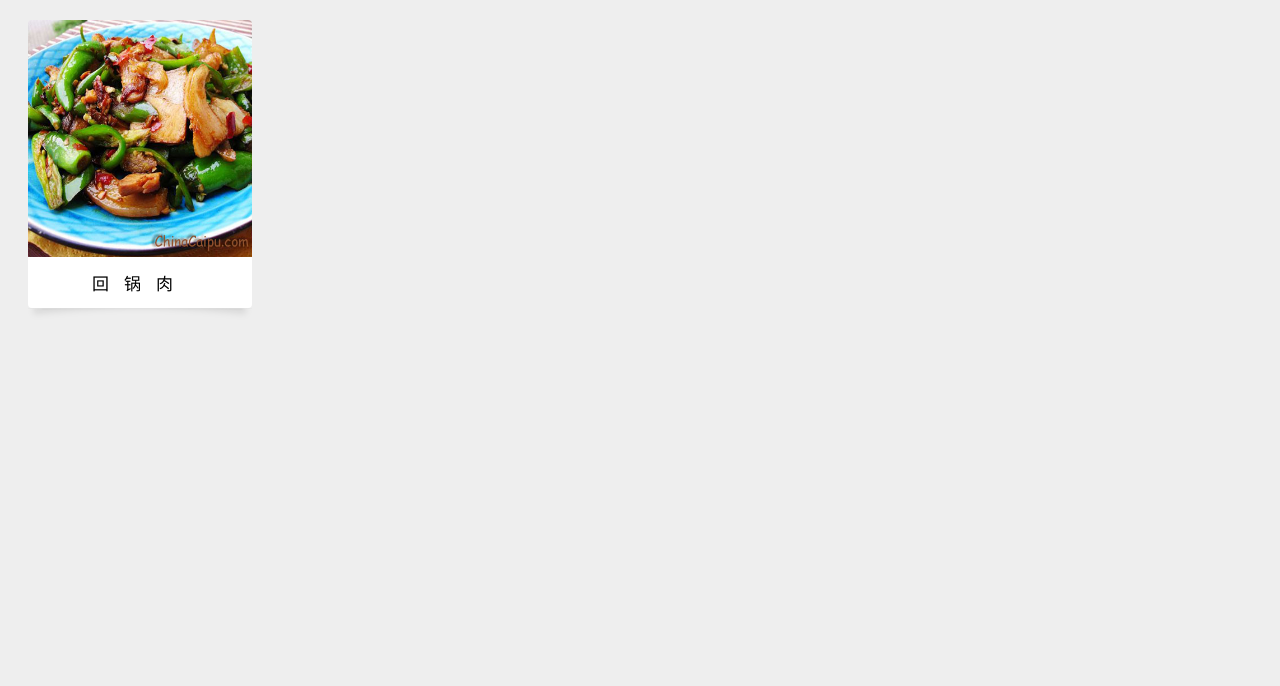
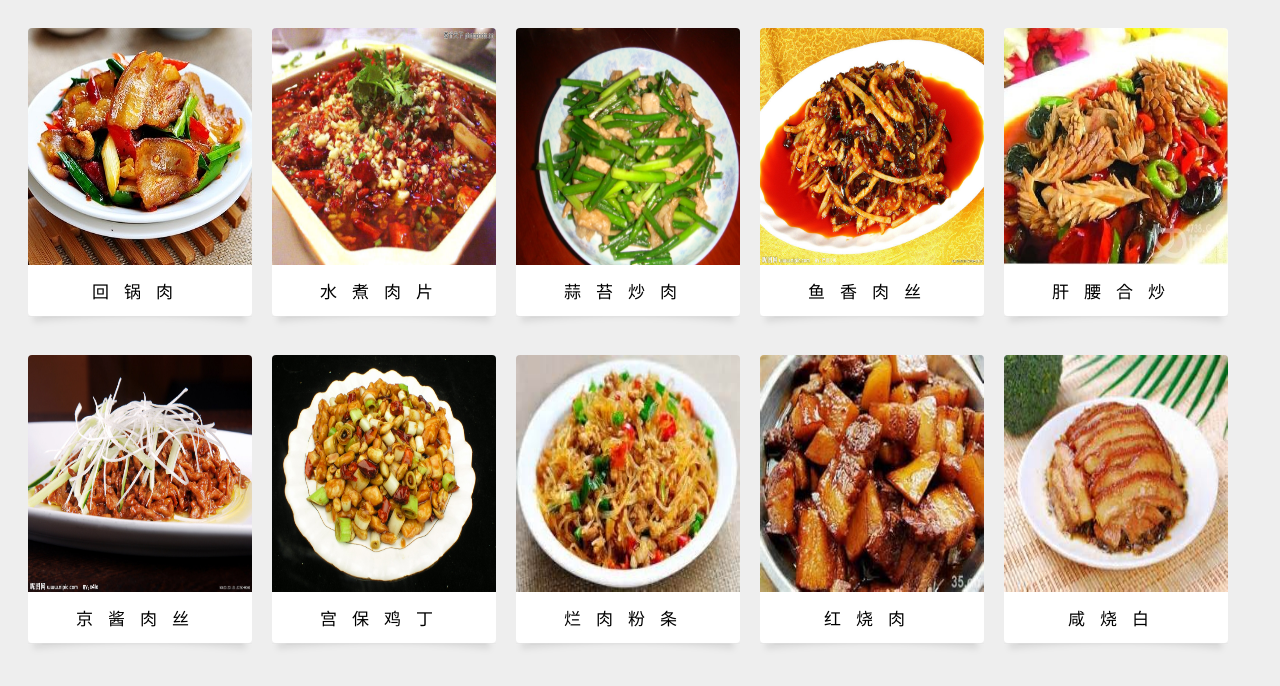
Before and after one commit to TingTalent/TingTalent.github.io, a plain HTML site: page CSS.html in a window 1280 px wide. Drawn offline with Linux system fonts and the light colour scheme.

Commit message:
Merge remote-tracking branch 'origin/master'

```diff
--- a/CSS.html
+++ b/CSS.html
@@ -15,11 +15,12 @@
             display: block;
         }
 
-        .brickBody {
+        .brickBody, .blockOne, .blockTwo, .blockThree, .blockFour, .blockFive, .blockSix, .blockSeven, .blockEight, .blockNine {
             margin: 20px 0 0 20px;
+            float: left;
         }
 
-        .text {
+        .text, .textOne, .textTwo, .textThree, .textFour, .textFive, .textSix, .textSeven, .textEight, .textNine {
             width: 224px;
             height: 38px;
             text-align: center;
@@ -31,7 +32,7 @@
             font-size: 17px;
         }
 
-        .shadow {
+        .shadow, .shadowOne, .shadowTwo, .shadowThree, .shadowFour, .shadowFive, .shadowSix, .shadowSeven, .shadowEight, .shadowNine {
             width: 224px;
             height: 18.75px;
             background-image: url(img/shadow.png);
@@ -44,13 +45,103 @@
 <body>
 <div class="brickBody">
     <div class="pic">
-        <img src="img/HGR.jpg"/>
+        <img src="img/Meat/HGR.jpg"/>
     </div>
     <div class="text">
         回锅肉
     </div>
     <div class="shadow"></div>
 </div>
+
+<div class="blockOne">
+    <div class="picOne">
+        <img src="img/Meat/SZRP.jpg"/>
+    </div>
+    <div class="textOne">
+        水煮肉片
+    </div>
+    <div class="shadowOne"></div>
+</div>
+
+<div class="blockTwo">
+    <div class="picTwo">
+        <img src="img/Meat/STCR.jpg"/>
+    </div>
+    <div class="textTwo">
+        蒜苔炒肉
+    </div>
+    <div class="shadowTwo"></div>
+</div>
+
+<div class="blockThree">
+    <div class="picThree">
+        <img src="img/Meat/YXRS.jpg"/>
+    </div>
+    <div class="textThree">
+        鱼香肉丝
+    </div>
+    <div class="shadowThree"></div>
+</div>
+
+<div class="blockFour">
+    <div class="picFour">
+        <img src="img/Meat/GYHZ.jpg"/>
+    </div>
+    <div class="textFour">
+        肝腰合炒
+    </div>
+    <div class="shadowFour"></div>
+</div>
+
+<div class="blockFive">
+    <div class="picFive">
+        <img src="img/Meat/JQRS.jpg"/>
+    </div>
+    <div class="textFive">
+        京酱肉丝
+    </div>
+    <div class="shadowFive"></div>
+</div>
+
+<div class="blockSix">
+    <div class="picSix">
+        <img src="img/Meat/GBJD.jpg"/>
+    </div>
+    <div class="textSix">
+        宫保鸡丁
+    </div>
+    <div class="shadowSix"></div>
+</div>
+
+<div class="blockSeven">
+    <div class="picSeven">
+        <img src="img/Meat/LRFT.jpg"/>
+    </div>
+    <div class="textSeven">
+        烂肉粉条
+    </div>
+    <div class="shadowSeven"></div>
+</div>
+
+<div class="blockEight">
+    <div class="picEight">
+        <img src="img/Meat/HSR.jpg"/>
+    </div>
+    <div class="textEight">
+        红烧肉
+    </div>
+    <div class="shadowEight"></div>
+</div>
+
+<div class="blockNine">
+    <div class="picNine">
+        <img src="img/Meat/XSB.jpg"/>
+    </div>
+    <div class="textNine">
+        咸烧白
+    </div>
+    <div class="shadowNine"></div>
+</div>
 </body>
 
 <script type="text/javascript">
```
